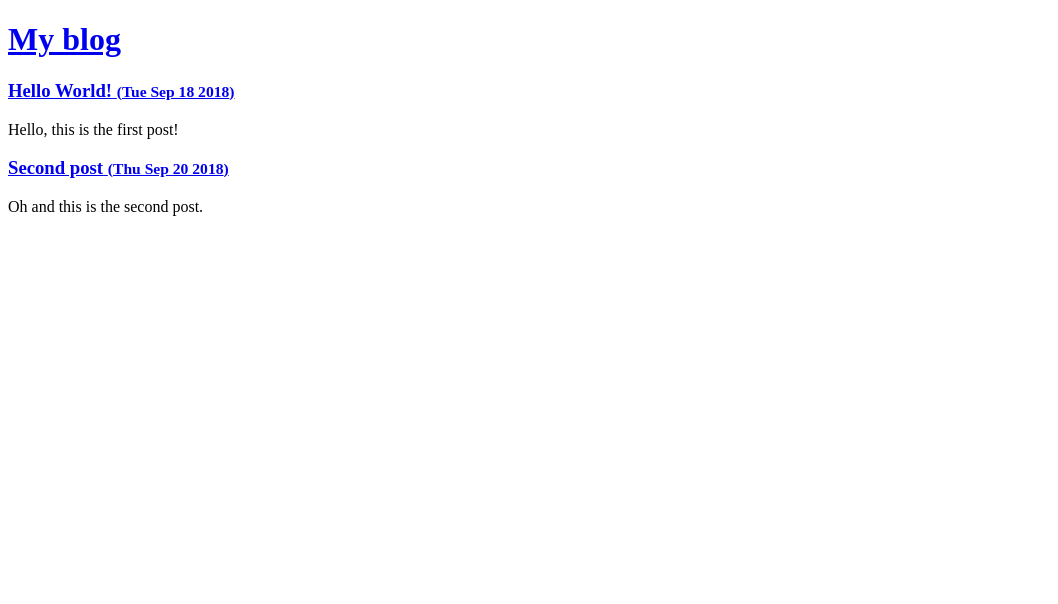
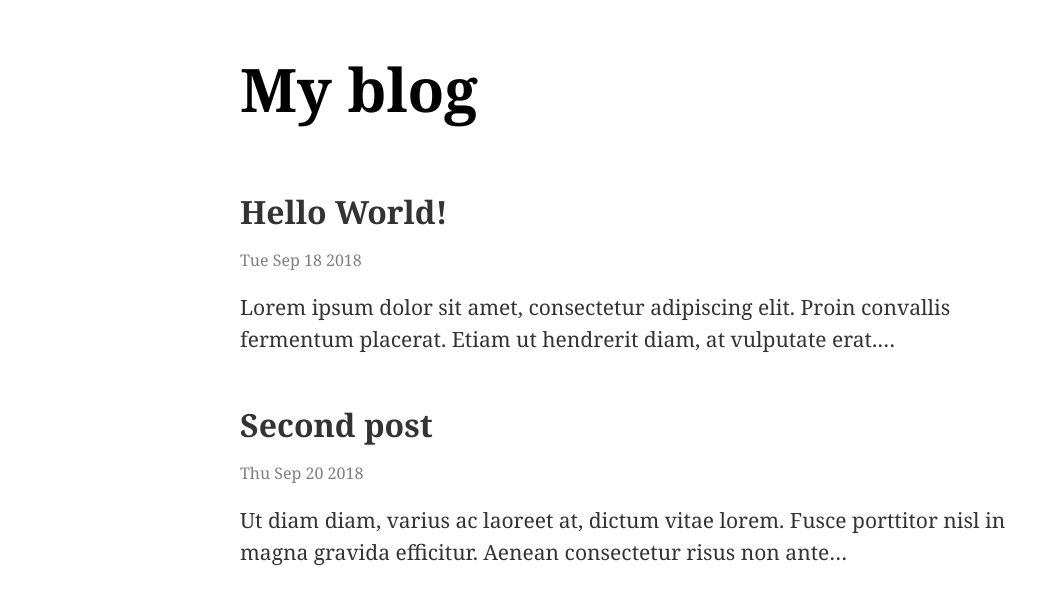
Before and after one commit to scastiel/gatsby-theme-potato, a Gatsby site: page / in a window 1280 px wide. Shown: the whole page, without its empty margins (0-1058 px from the left). Built offline with nearby package versions, Linux system fonts and the light colour scheme; Gatsby itself is replaced by a stand-in of ours.

Commit message:
Improve styling and architecture

```diff
--- a/gatsby-config.js
+++ b/gatsby-config.js
@@ -4,7 +4,7 @@ module.exports = {
       resolve: 'gatsby-source-filesystem',
       options: {
         name: 'src',
-        path: `${__dirname}/src/`
+        path: `${__dirname}/src/pages/`
       }
     },
     'gatsby-transformer-remark'
--- a/package.json
+++ b/package.json
@@ -12,7 +12,8 @@
     "gatsby-source-filesystem": "^2.0.1",
     "gatsby-transformer-remark": "^2.1.3",
     "react": "^16.5.1",
-    "react-dom": "^16.5.1"
+    "react-dom": "^16.5.1",
+    "styled-components": "^3.4.9"
   },
   "devDependencies": {
     "eslint": "^5.6.0",
--- /dev/null
+++ b/src/components/BlogPost.js
@@ -0,0 +1,57 @@
+import React from 'react'
+import { Link } from 'gatsby'
+import styled from 'styled-components'
+
+const renderDate = date => new Date(date).toDateString()
+
+const Title = styled.h2`
+  color: #333333;
+  font-size: ${({ isExcerpt }) => (isExcerpt ? '2em' : '3rem')};
+  font-weight: 700;
+  margin-top: 3rem;
+  margin-bottom: 0;
+
+  a {
+    color: inherit;
+    text-decoration: none;
+  }
+`
+
+const Infos = styled.div`
+  color: rgba(0, 0, 0, 0.5);
+  margin-top: 1rem;
+`
+
+const Content = styled.div`
+  font-size: 21px;
+  color: #333333;
+  line-height: 150%;
+`
+
+const BlogPost = ({ post, isExcerpt }) => {
+  const {
+    frontmatter: { title, date },
+    fields: { slug },
+    html,
+    excerpt
+  } = post
+  return (
+    <article>
+      <header>
+        <Title isExcerpt={isExcerpt}>
+          <Link to={slug}>{title}</Link>
+        </Title>
+        <Infos>{renderDate(date)}</Infos>
+      </header>
+      {isExcerpt ? (
+        <Content>
+          <p>{excerpt}</p>
+        </Content>
+      ) : (
+        <Content dangerouslySetInnerHTML={{ __html: html }} />
+      )}
+    </article>
+  )
+}
+
+export default BlogPost
--- a/src/components/Layout.js
+++ b/src/components/Layout.js
@@ -1,13 +1,42 @@
 import React from 'react'
 import { Link } from 'gatsby'
+import styled from 'styled-components'
 
-const Layout = ({ children, isPost }) => (
-  <div>
-    <h1 style={{ fontSize: isPost ? '120%' : undefined }}>
+const StyledLayout = styled.div`
+  box-sizing: border-box;
+  width: 100%;
+  max-width: 50em;
+  margin-left: auto;
+  margin-right: auto;
+  font-family: Georgia, serif;
+  font-size: 16px;
+
+  *,
+  *:before,
+  *:after {
+    box-sizing: inherit;
+  }
+`
+
+const BlogTitle = styled.h1`
+  margin-top: ${props => (props.isHome ? '3rem' : '1rem')};
+  margin-bottom: 1em;
+  font-size: ${props => (props.isHome ? '60px' : '40px')};
+  border-bottom: ${props => (props.isHome ? '0' : '1px dotted #d3d3d3')};
+
+  a {
+    color: inherit;
+    text-decoration: none;
+  }
+`
+
+const Layout = ({ children, isHome }) => (
+  <StyledLayout>
+    <BlogTitle isHome={isHome}>
       <Link to="/">My blog</Link>
-    </h1>
+    </BlogTitle>
     {children}
-  </div>
+  </StyledLayout>
 )
 
 export default Layout
--- /dev/null
+++ b/src/components/PostList.js
@@ -0,0 +1,14 @@
+import React from 'react'
+import BlogPost from './BlogPost'
+
+const PostList = ({ posts }) => {
+  return (
+    <div>
+      {posts.map(post => (
+        <BlogPost key={post.id} post={post} isExcerpt />
+      ))}
+    </div>
+  )
+}
+
+export default PostList
--- a/src/pages/index.js
+++ b/src/pages/index.js
@@ -1,55 +1,13 @@
 import React from 'react'
-import { graphql, Link } from 'gatsby'
 import Layout from '../components/Layout'
+import PostListQuery from '../queries/PostListQuery'
 
-const renderDate = date => new Date(date).toDateString()
-
-const renderPost = post => {
-  const {
-    id,
-    frontmatter: { title, date },
-    excerpt,
-    fields: { slug }
-  } = post
+const Index = () => {
   return (
-    <section key={id}>
-      <h3>
-        <Link to={slug}>
-          {title} <small>({renderDate(date)})</small>
-        </Link>
-      </h3>
-      <div>{excerpt}</div>
-    </section>
+    <Layout isHome>
+      <PostListQuery />
+    </Layout>
   )
 }
 
-const Index = ({
-  data: {
-    allMarkdownRemark: { edges }
-  }
-}) => {
-  const posts = edges.map(edge => edge.node)
-  return <Layout>{posts.map(renderPost)}</Layout>
-}
-
-export const query = graphql`
-  query {
-    allMarkdownRemark {
-      edges {
-        node {
-          id
-          frontmatter {
-            title
-            date
-          }
-          excerpt
-          fields {
-            slug
-          }
-        }
-      }
-    }
-  }
-`
-
 export default Index
--- a/src/pages/posts/hello-world/index.md
+++ b/src/pages/posts/hello-world/index.md
@@ -3,4 +3,8 @@ title: 'Hello World!'
 date: '2018-09-18T00:00:00.000Z'
 ---
 
-Hello, **this** is the first post!
+Lorem ipsum dolor **sit amet**, consectetur adipiscing elit. Proin convallis fermentum placerat. Etiam ut hendrerit diam, at vulputate erat. Donec dignissim ornare libero, eget malesuada augue pharetra ac. Donec rhoncus nulla id lectus rutrum, iaculis tincidunt magna congue. Etiam efficitur nisi et lectus porttitor fringilla. In consectetur convallis tempor. In varius vulputate est, non congue mauris eleifend a. Aliquam scelerisque elit id mauris luctus, in blandit justo venenatis. Nunc tincidunt nec dui at tincidunt. Phasellus feugiat, urna sit amet dictum scelerisque, quam elit pulvinar nisl, id accumsan lacus nunc et nibh. Nullam a est vestibulum lectus tempus lobortis vel vitae felis.
+
+Curabitur cursus ornare tellus vitae bibendum. Sed condimentum nisi in lorem semper, id posuere felis commodo. Nunc sed dolor non nulla posuere luctus. Maecenas consectetur egestas ante, id pharetra lorem porta quis. Donec mauris odio, interdum sed metus nec, commodo mattis libero. Phasellus mi turpis, luctus pellentesque ultricies at, mollis a sem. Cras at ante arcu. Donec in enim lacus. Pellentesque hendrerit ac magna et euismod. Aenean aliquam erat vitae sollicitudin faucibus.
+
+Mauris sed lacinia magna, sed placerat enim. Proin lacus felis, dapibus et facilisis sit amet, dictum at tellus. Phasellus in viverra dui. Sed ultricies leo dolor, vitae ullamcorper neque tincidunt sed. Suspendisse potenti. Aenean ac imperdiet massa. Nunc condimentum fringilla quam at feugiat. Fusce sed scelerisque leo. Proin pharetra felis efficitur ultrices suscipit. Maecenas sodales non tellus sed hendrerit. Praesent eget suscipit dolor, eu pretium sapien.
--- a/src/pages/posts/second-post/index.md
+++ b/src/pages/posts/second-post/index.md
@@ -3,4 +3,6 @@ title: 'Second post'
 date: '2018-09-20T00:00:00.000Z'
 ---
 
-Oh and this is the second post.
+Ut diam diam, varius ac laoreet at, dictum vitae lorem. Fusce porttitor nisl in magna gravida efficitur. Aenean consectetur risus non ante pretium pulvinar. Nam vel odio sit amet massa congue bibendum. Cras ac molestie nunc. Donec tempor ipsum quis libero condimentum tincidunt. Donec ultrices, leo sit amet eleifend interdum, ligula nunc porta eros, et iaculis lectus dolor mollis nibh. Morbi eu posuere dui. Praesent ac ultrices risus. Nullam euismod diam at ante ornare ullamcorper.
+
+Pellentesque non tempor nulla, id iaculis ipsum. Duis lectus tellus, elementum eu purus eget, pretium mattis arcu. Fusce ut vehicula magna. Donec eu sem at enim interdum aliquet et sit amet ante. Sed volutpat fermentum feugiat. Nulla tempor ipsum sed metus ullamcorper, ut pretium diam euismod. Sed accumsan lorem id nisi consectetur, sit amet varius sapien aliquet. Nunc sed dapibus turpis. Suspendisse potenti. Morbi nulla dui, euismod vestibulum eros a, ornare pretium tortor.
--- /dev/null
+++ b/src/queries/PostListQuery.js
@@ -0,0 +1,33 @@
+import React from 'react'
+import { graphql, StaticQuery } from 'gatsby'
+import PostList from '../components/PostList'
+
+const PostListQuery = () => (
+  <StaticQuery
+    query={graphql`
+      query {
+        allMarkdownRemark {
+          edges {
+            node {
+              id
+              frontmatter {
+                title
+                date
+              }
+              excerpt
+              fields {
+                slug
+              }
+            }
+          }
+        }
+      }
+    `}
+    render={({ allMarkdownRemark: { edges } }) => {
+      const posts = edges.map(edge => edge.node)
+      return <PostList posts={posts} />
+    }}
+  />
+)
+
+export default PostListQuery
```
Also changed, not shown: src/templates/BlogPostTemplate.js (+6 -17 lines), 1 other file.
